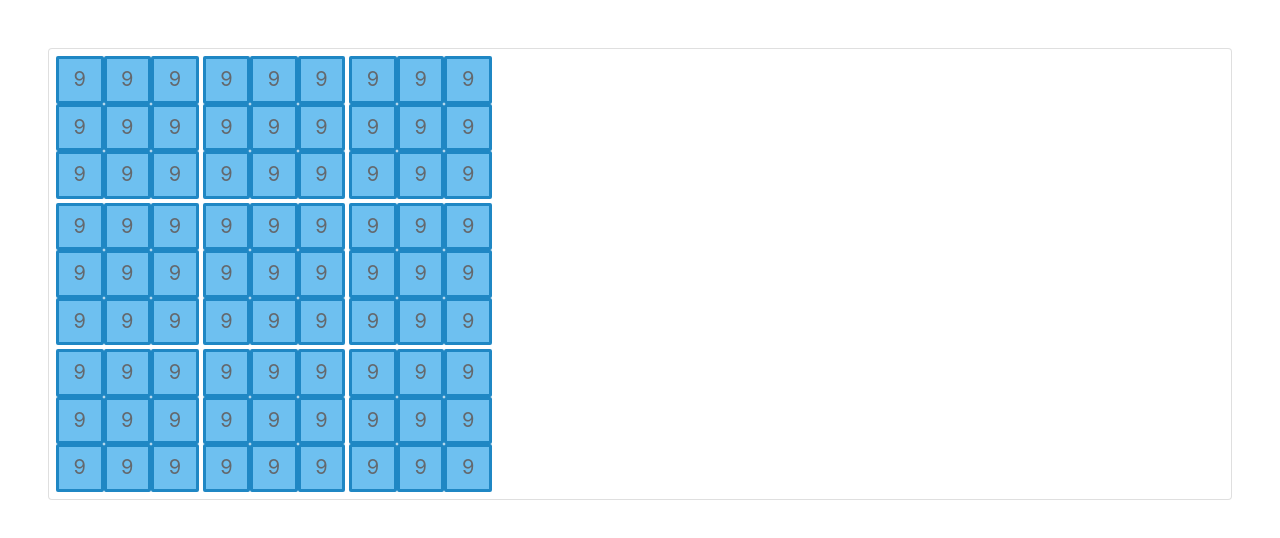
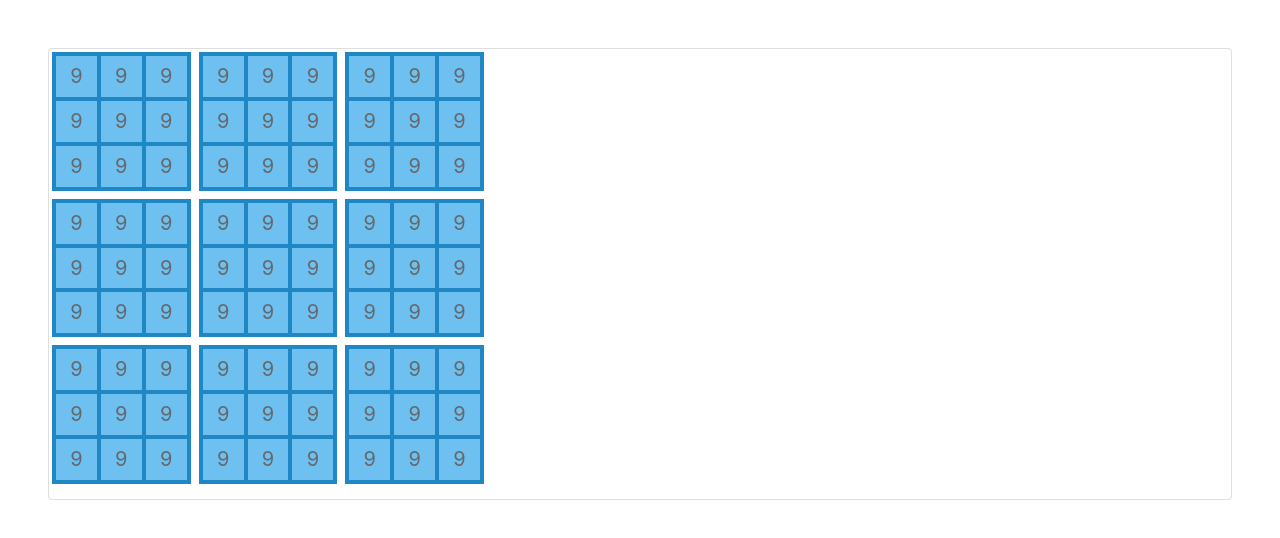
Before and after one commit to davemlacroix/sudoku-solver-ui, an Angular app: page / in a window 1280 px wide. Shown: the top 538 px of the page. Built offline with nearby package versions, Linux system fonts and the light colour scheme.

Commit message:
fixed cell borders from being uneven.

```diff
--- a/src/app/sudoku-cell.component.css
+++ b/src/app/sudoku-cell.component.css
@@ -1,11 +1,12 @@
 .sudoku-cell {
     align-items: center;
     background-color: rgb(110, 192, 240);
-    border: 3px solid rgb(31, 135, 196);
-    border-radius: 2px;
+    border: 4px solid rgb(31, 135, 196);
+    margin:-2px;
     height: 33.33%;
     width: 33.33%;
     padding: 5px;
+
     color: rgb(100, 104, 109);
     font-family: Inter,sans-serif;
     font-size: 20px;
--- a/src/app/sudoku-grid.component.css
+++ b/src/app/sudoku-grid.component.css
@@ -2,5 +2,4 @@
     display: inline-block;
     height: 33.33%;
     width: 33.33%;
-    padding:2px;
 }
```
